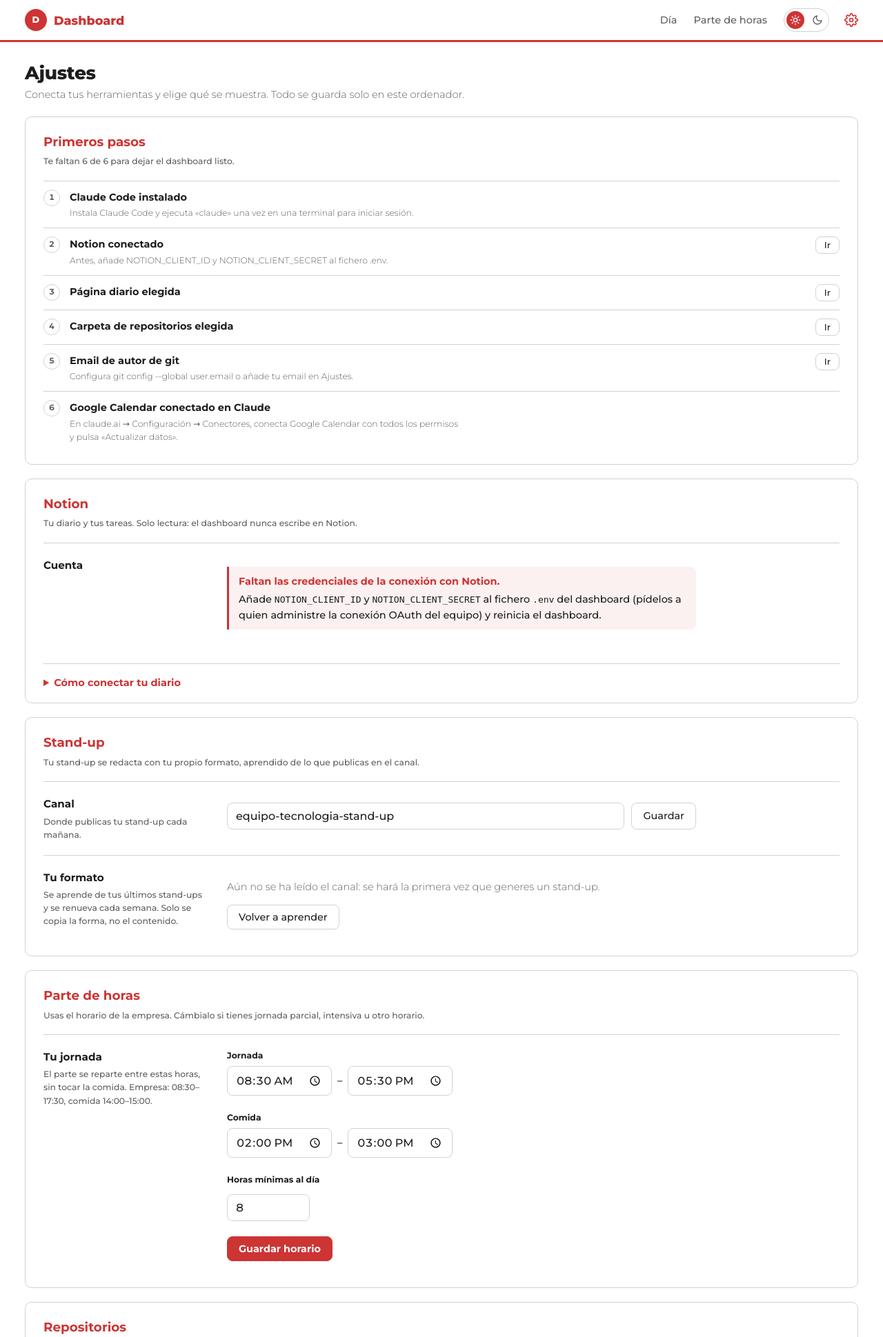
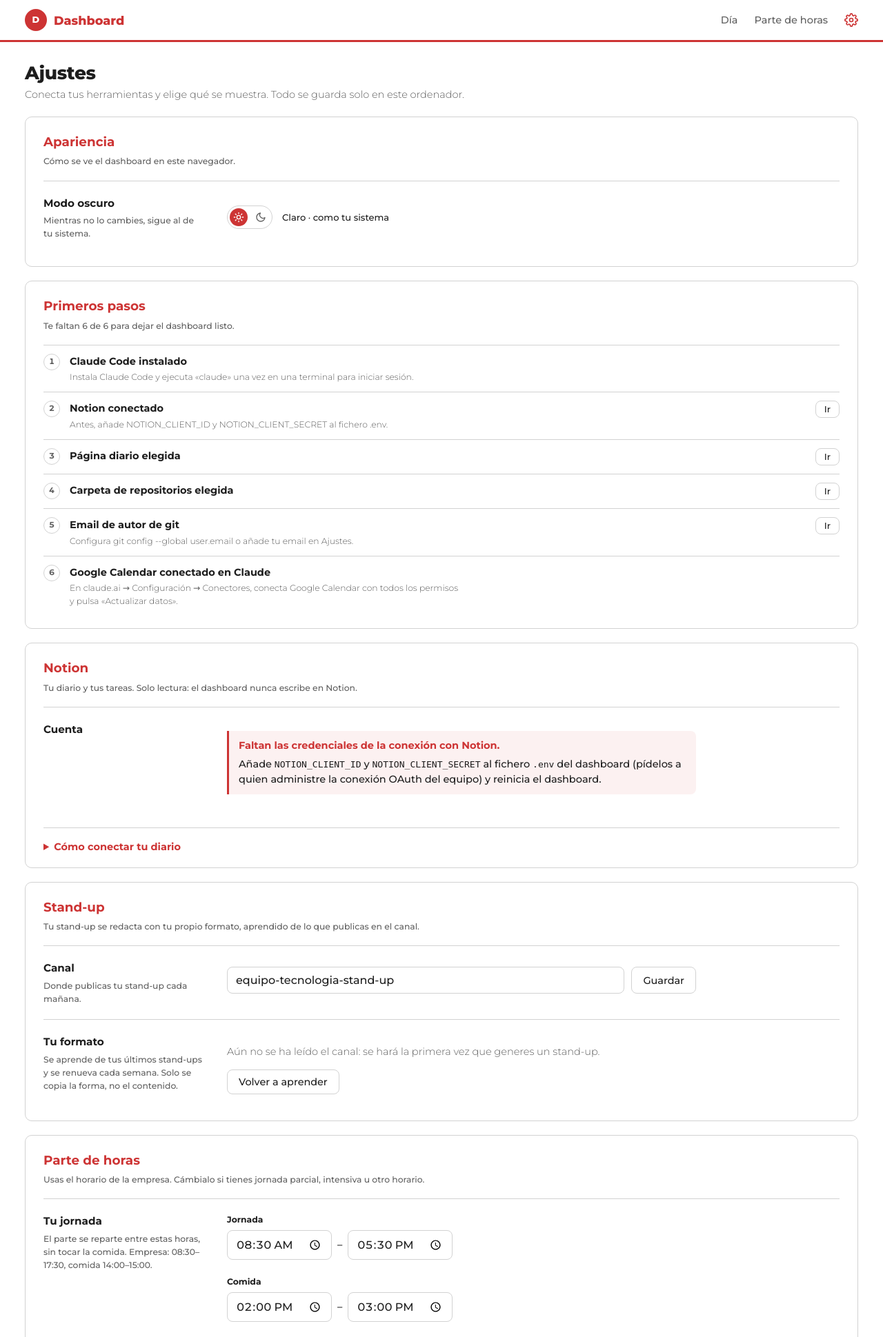
Before and after one commit to pablogarcia11/dashboard-tasks, a FastAPI app: page /settings in a window 1280 px wide. Shown: the top 1939 px of the page at 69% size. Run offline with FastAPI, Linux system fonts and the light colour scheme; data comes from the database, SQL or seed files in the repository; data that the repository does not hold is empty.

Commit message:
feat(settings): move theme switch to an Appearance section
- Remove the light/dark switch from the header
- Add Appearance as the first settings section with the small sun/moon
  switch, the current theme and a "follow system" button
- Theme helpers live in the head script and emit a themechange event

Co-Authored-By: Claude Opus 5.5 <noreply@anthropic.com>

```diff
--- a/web/static/style.css
+++ b/web/static/style.css
@@ -120,7 +120,9 @@ html:active-view-transition-type(section-nav)::view-transition-new(root) { anima
 ::view-transition-group(nav-indicator) { animation-duration: 280ms; animation-timing-function: var(--ease-in-out); }
 .icon-link { display: inline-flex; }
 
-/* Interruptor de tema */
+/* Interruptor de tema (Ajustes › Apariencia): sol y luna en una píldora, con el estado al lado */
+.theme-setting { display: flex; flex-wrap: wrap; align-items: center; gap: 10px 14px; }
+.theme-state { font-weight: 500; font-size: .9em; }
 .theme-toggle {
   display: inline-flex; align-items: center; gap: 6px; padding: 3px; border: 1px solid var(--line);
   border-radius: 999px; background: var(--bg); cursor: pointer; color: var(--muted);
--- a/web/templates/base.html
+++ b/web/templates/base.html
@@ -8,13 +8,40 @@
   <script>
     // Tema antes de pintar (sin parpadeo): elección guardada o, si no hay, la del sistema
     var THEME_COLORS = { light: "#FFFFFF", dark: "#2C2C2C" };  // color de la barra superior
+    function savedTheme() {
+      try { return localStorage.getItem("theme"); } catch (e) { return null; }
+    }
+    function systemTheme() { return matchMedia("(prefers-color-scheme: dark)").matches ? "dark" : "light"; }
     (function () {
-      var saved = null;
-      try { saved = localStorage.getItem("theme"); } catch (e) {}
-      var dark = saved ? saved === "dark" : matchMedia("(prefers-color-scheme: dark)").matches;
-      document.documentElement.dataset.theme = dark ? "dark" : "light";
-      document.querySelector('meta[name="theme-color"]').content = THEME_COLORS[dark ? "dark" : "light"];
+      var theme = savedTheme() || systemTheme();
+      document.documentElement.dataset.theme = theme;
+      document.querySelector('meta[name="theme-color"]').content = THEME_COLORS[theme];
     })();
+
+    // Tema claro/oscuro: el interruptor está en Ajustes › Apariencia. Sin elección guardada se sigue al
+    // sistema, también en caliente. Cada cambio avisa con el evento "themechange" para que Ajustes se actualice.
+    // Cambio con fundido suave: View Transitions si existe; si no, transición de colores
+    function setTheme(theme) {
+      var root = document.documentElement;
+      var apply = function () {
+        root.dataset.theme = theme;
+        document.querySelector('meta[name="theme-color"]').content = THEME_COLORS[theme];
+        document.dispatchEvent(new CustomEvent("themechange"));
+      };
+      if (root.dataset.theme === theme) return apply();
+      if (document.startViewTransition) { document.startViewTransition(apply); return; }
+      root.classList.add("theme-fading");
+      apply();
+      setTimeout(function () { root.classList.remove("theme-fading"); }, 400);
+    }
+    // theme: "light" | "dark" lo guarda; null vuelve a seguir al sistema
+    function chooseTheme(theme) {
+      try { theme ? localStorage.setItem("theme", theme) : localStorage.removeItem("theme"); } catch (e) {}
+      setTheme(theme || systemTheme());
+    }
+    matchMedia("(prefers-color-scheme: dark)").addEventListener("change", function () {
+      if (!savedTheme()) setTheme(systemTheme());
+    });
 
     // Proyectos plegables (details[data-key]): se recuerda cuáles has plegado
     function collapsedKeys() {
@@ -60,18 +87,6 @@
           {% if section == key %}<span class="nav-indicator" aria-hidden="true"></span>{% endif %}
         </a>
         {% endfor %}
-        <button type="button" class="theme-toggle" role="switch" id="theme-toggle"
-                aria-label="Modo oscuro" title="Cambiar entre modo claro y oscuro">
-          <svg class="sun" viewBox="0 0 24 24" fill="none" stroke="currentColor" stroke-width="2"
-               stroke-linecap="round" aria-hidden="true">
-            <circle cx="12" cy="12" r="4"/>
-            <path d="M12 2v2M12 20v2M4.93 4.93l1.41 1.41M17.66 17.66l1.41 1.41M2 12h2M20 12h2M4.93 19.07l1.41-1.41M17.66 6.34l1.41-1.41"/>
-          </svg>
-          <svg class="moon" viewBox="0 0 24 24" fill="none" stroke="currentColor" stroke-width="2"
-               stroke-linecap="round" stroke-linejoin="round" aria-hidden="true">
-            <path d="M21 12.79A9 9 0 1 1 11.21 3 7 7 0 0 0 21 12.79z"/>
-          </svg>
-        </button>
         <a class="icon-link" href="/settings" title="Ajustes" aria-label="Ajustes"
            {% if section == "settings" %}aria-current="page"{% endif %}>
           <svg width="20" height="20" viewBox="0 0 24 24" fill="none" stroke="currentColor" stroke-width="2"
@@ -88,34 +103,6 @@
   </main>
   <div id="sr-status" class="sr-only" role="status" aria-live="polite"></div>
   <script>
-    (function () {
-      var root = document.documentElement, btn = document.getElementById("theme-toggle");
-      var sync = function () { btn.setAttribute("aria-checked", root.dataset.theme === "dark"); };
-      // Cambio de tema con fundido suave: View Transitions si existe; si no, transición de colores
-      var setTheme = function (theme) {
-        var apply = function () {
-          root.dataset.theme = theme;
-          document.querySelector('meta[name="theme-color"]').content = THEME_COLORS[theme];
-          sync();
-        };
-        if (document.startViewTransition) { document.startViewTransition(apply); return; }
-        root.classList.add("theme-fading");
-        apply();
-        setTimeout(function () { root.classList.remove("theme-fading"); }, 400);
-      };
-      sync();
-      btn.addEventListener("click", function () {
-        var theme = root.dataset.theme === "dark" ? "light" : "dark";
-        try { localStorage.setItem("theme", theme); } catch (e) {}
-        setTheme(theme);
-      });
-      // Sin elección guardada, sigue al sistema también en caliente
-      matchMedia("(prefers-color-scheme: dark)").addEventListener("change", function (e) {
-        var saved = null;
-        try { saved = localStorage.getItem("theme"); } catch (err) {}
-        if (!saved) setTheme(e.matches ? "dark" : "light");
-      });
-    })();
 
     // Botones "Copiar" (_macros.html, solo icono): copian el texto de un campo, el icono pasa a ✓ y se anuncia
     function copyFrom(id, btn) {
--- a/web/templates/settings.html
+++ b/web/templates/settings.html
@@ -8,6 +8,38 @@
   <p class="muted">Conecta tus herramientas y elige qué se muestra. Todo se guarda solo en este ordenador.</p>
 </header>
 {% if msg %}<p class="notice{% if msg[0] == 'error' %} error{% else %} ok{% endif %}" role="status">{{ msg[1] }}</p>{% endif %}
+
+{# ---------- Apariencia ---------- #}
+<section class="card settings-card" id="appearance" aria-labelledby="appearance-title">
+  <header class="settings-card-head">
+    <div>
+      <h2 id="appearance-title">Apariencia</h2>
+      <p class="muted small">Cómo se ve el dashboard en este navegador.</p>
+    </div>
+  </header>
+  <div class="setting-row">
+    <div class="setting-label">
+      <h3 id="theme-label">Modo oscuro</h3>
+      <p class="muted small">Mientras no lo cambies, sigue al de tu sistema.</p>
+    </div>
+    <div class="setting-control theme-setting">
+      <button type="button" class="theme-toggle" role="switch" id="theme-toggle" aria-checked="false"
+              aria-labelledby="theme-label" aria-describedby="theme-state">
+        <svg class="sun" viewBox="0 0 24 24" fill="none" stroke="currentColor" stroke-width="2"
+             stroke-linecap="round" aria-hidden="true">
+          <circle cx="12" cy="12" r="4"/>
+          <path d="M12 2v2M12 20v2M4.93 4.93l1.41 1.41M17.66 17.66l1.41 1.41M2 12h2M20 12h2M4.93 19.07l1.41-1.41M17.66 6.34l1.41-1.41"/>
+        </svg>
+        <svg class="moon" viewBox="0 0 24 24" fill="none" stroke="currentColor" stroke-width="2"
+             stroke-linecap="round" stroke-linejoin="round" aria-hidden="true">
+          <path d="M21 12.79A9 9 0 1 1 11.21 3 7 7 0 0 0 21 12.79z"/>
+        </svg>
+      </button>
+      <span id="theme-state" class="theme-state"></span>
+      <button type="button" class="btn ghost small" id="theme-system" hidden>Seguir al sistema</button>
+    </div>
+  </div>
+</section>
 
 {% set pending = steps | rejectattr("done") | list %}
 {% if pending %}
@@ -365,6 +397,22 @@
     }
   }
 
+  // Apariencia: el interruptor refleja el tema actual y dice si viene de tu elección o del sistema
+  const themeToggle = document.getElementById("theme-toggle");
+  const themeState = document.getElementById("theme-state");
+  const themeSystem = document.getElementById("theme-system");
+  function syncTheme() {
+    const dark = document.documentElement.dataset.theme === "dark";
+    themeToggle.setAttribute("aria-checked", dark);
+    themeState.textContent = (dark ? "Oscuro" : "Claro") + (savedTheme() ? "" : " · como tu sistema");
+    themeSystem.hidden = !savedTheme();
+  }
+  themeToggle.addEventListener("click", () =>
+    chooseTheme(document.documentElement.dataset.theme === "dark" ? "light" : "dark"));
+  themeSystem.addEventListener("click", () => { chooseTheme(null); themeToggle.focus(); });
+  document.addEventListener("themechange", syncTheme);
+  syncTheme();
+
   // Confirmación breve al guardar; si falla, el interruptor vuelve a su posición y se avisa
   const saveStatus = document.getElementById("save-status");
   function showStatus(text, isError) {
```
Also changed, not shown: PLAN_TECNICO.md (+1 -1 lines).
